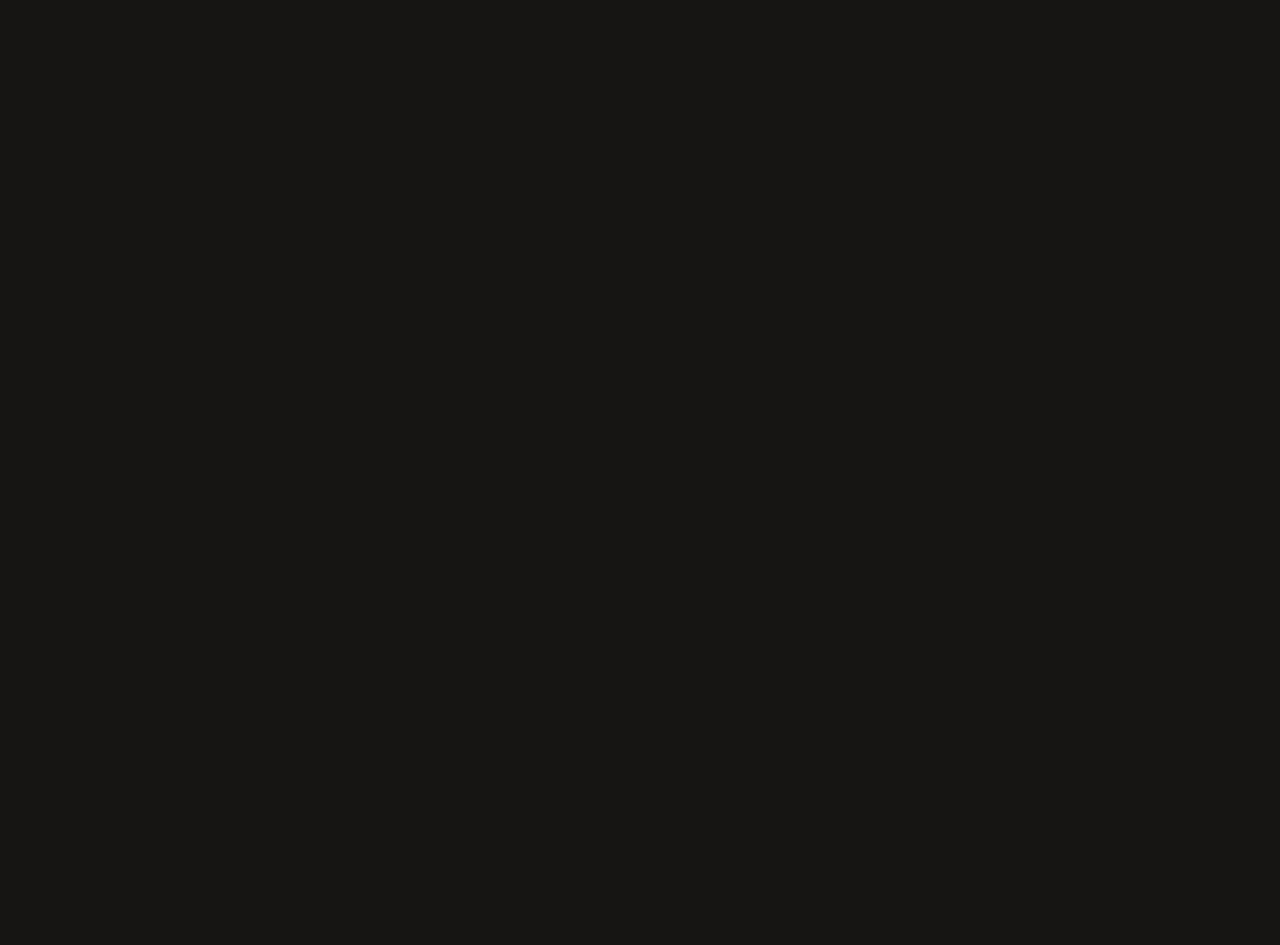
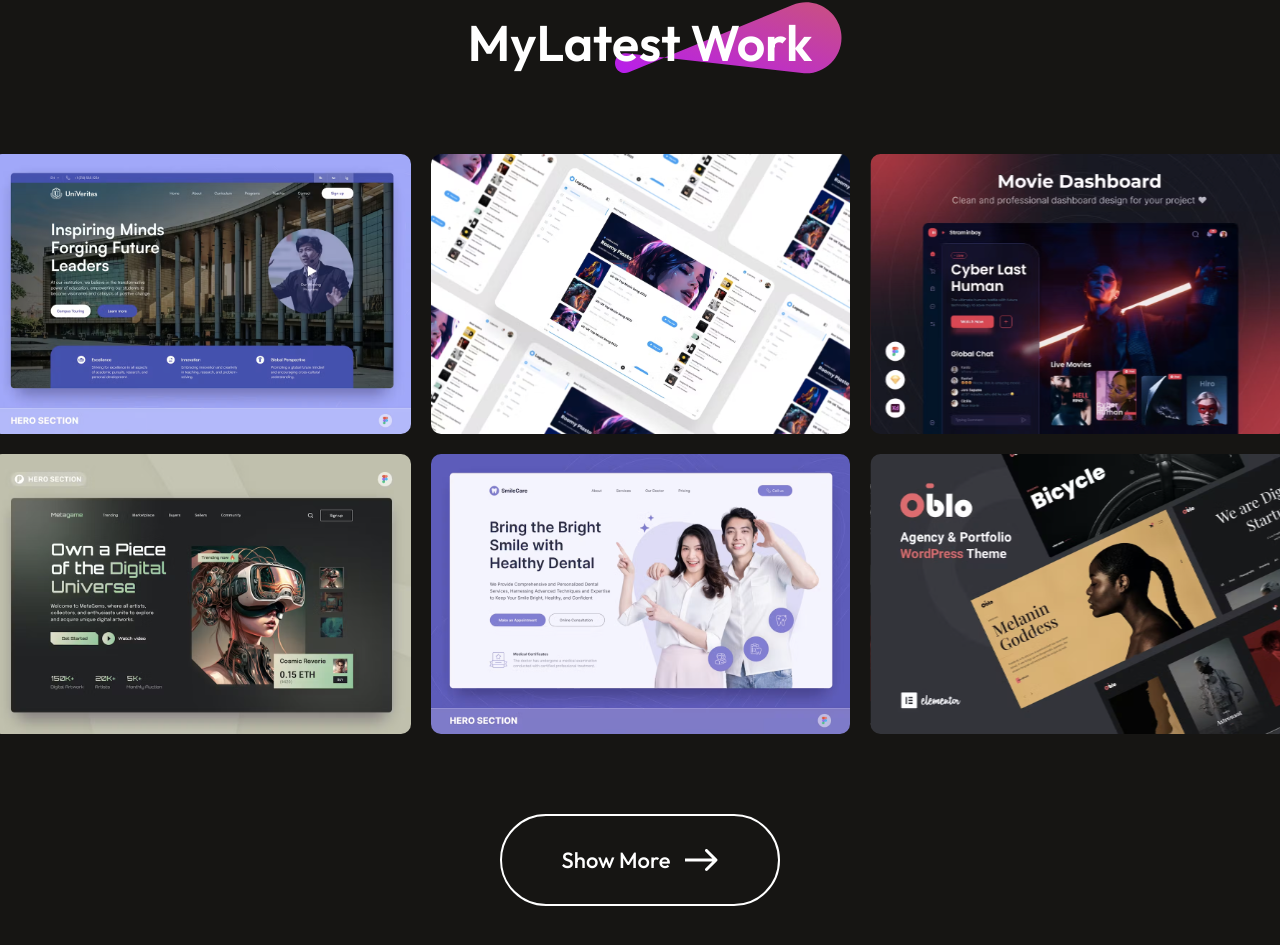
Before and after one commit to Kelv11/My-portfolio, a React (Vite) app: page / in a window 1280 px wide. Shown: the part 3533-4478 px from the top of the page. Before the commit the page ends 3464 px from the top, so only its background shows below. Built offline with nearby package versions, Linux system fonts and the light colour scheme; a web font is replaced by a local one.

Commit message:
My latest work

```diff
--- a/src/App.jsx
+++ b/src/App.jsx
@@ -3,6 +3,7 @@
 import Hero from "./components/Hero/Hero";
 import About from "./components/About/About";
 import Services from "./components/services/services";
+import MyWork from "./components/MyWork/MyWork";
 
 const App = () => {
   return (
@@ -11,6 +12,7 @@
       <Hero />
       <About />
       <Services />
+      <MyWork />
     </div>
   );
 };
--- /dev/null
+++ b/src/components/MyWork/MyWork.css
@@ -0,0 +1,56 @@
+.mywork {
+  display: flex;
+  flex-direction: column;
+  align-items: center;
+  justify-content: center;
+  gap: 80px;
+  margin: 80px 170px;
+}
+.mywork-title {
+  position: relative;
+}
+.mywork-title h1 {
+  padding: 0px 30px;
+  font-size: 50px;
+  font-weight: 600;
+}
+.mywork-title img {
+  position: absolute;
+  bottom: 0;
+  right: 0;
+  z-index: -1;
+}
+.mywork-container {
+  display: grid;
+  grid-template-columns: 1fr 1fr 1fr;
+  gap: 20px;
+}
+.mywork-container img {
+  box-sizing: border-box;
+  width: 419px;
+  height: 280px;
+  transition: 0.3s;
+  cursor: pointer;
+}
+.mywork-container img:hover {
+  transform: scale(1.1);
+  border: 4px solid #ff00ff;
+  border-radius: 10px;
+  transition: 0.9s;
+}
+.mywork-showmore {
+  display: flex;
+  gap: 15px;
+  border-radius: 50px;
+  border: 2px solid white;
+  padding: 30px 60px;
+  font-size: 22px;
+  font-weight: 500;
+  margin-bottom: 80px;
+  transform: 0.6s;
+  cursor: pointer;
+}
+.mywork-showmore:hover {
+  gap: 30px;
+  transition: 0.6s;
+}
--- /dev/null
+++ b/src/components/MyWork/MyWork.jsx
@@ -0,0 +1,26 @@
+import React from "react";
+import "./MyWork.css";
+import theme_pattern from "../../assets/theme_pattern.svg";
+import mywork_data from "../../assets/mywork_data";
+import arrow_icon from "../../assets/arrow_icon.svg";
+const MyWork = () => {
+  return (
+    <div className="mywork">
+      <div className="mywork-title">
+        <h1>MyLatest Work</h1>
+        <img src={theme_pattern} alt="" />
+      </div>
+      <div className="mywork-container">
+        {mywork_data.map((work, index) => {
+          return <img key={index} src={work.w_img} alt="" />;
+        })}
+      </div>
+      <div className="mywork-showmore">
+        <p>Show More</p>
+        <img src={arrow_icon} alt="" />
+      </div>
+    </div>
+  );
+};
+
+export default MyWork;
```
